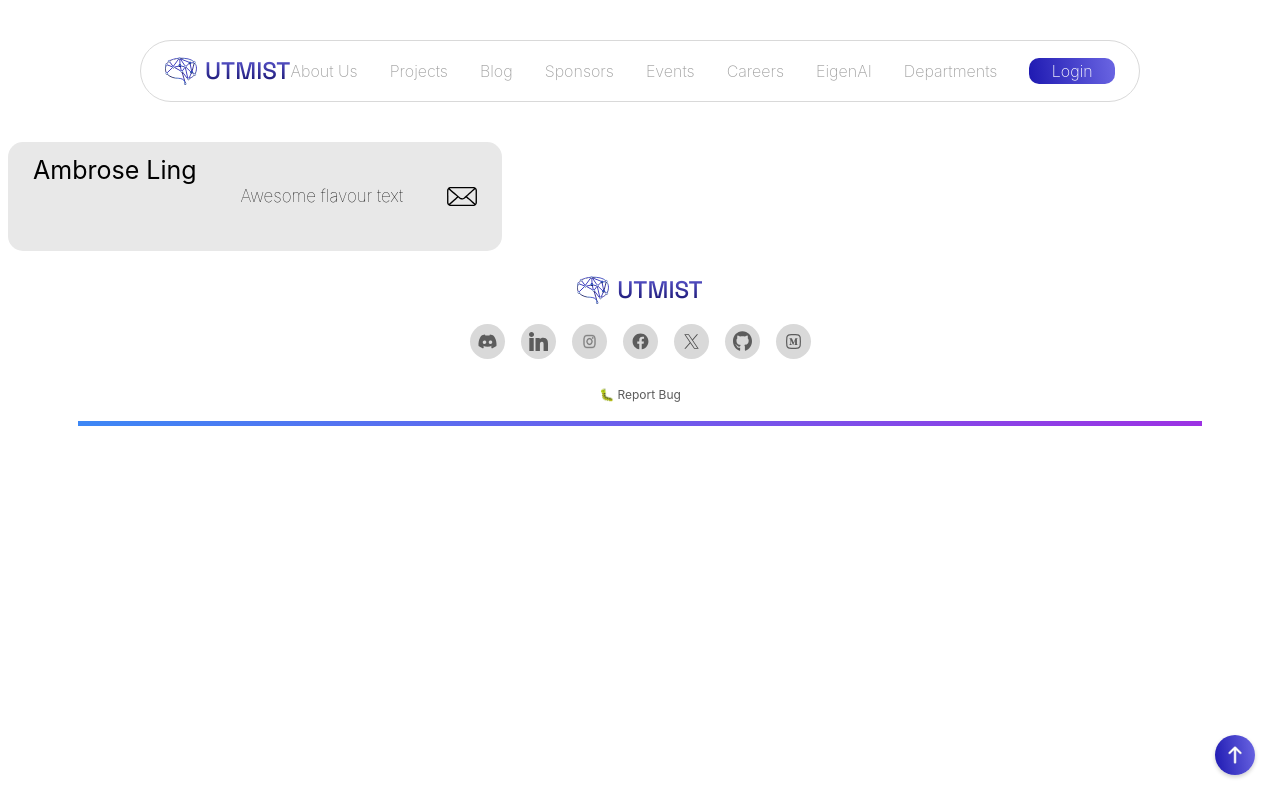
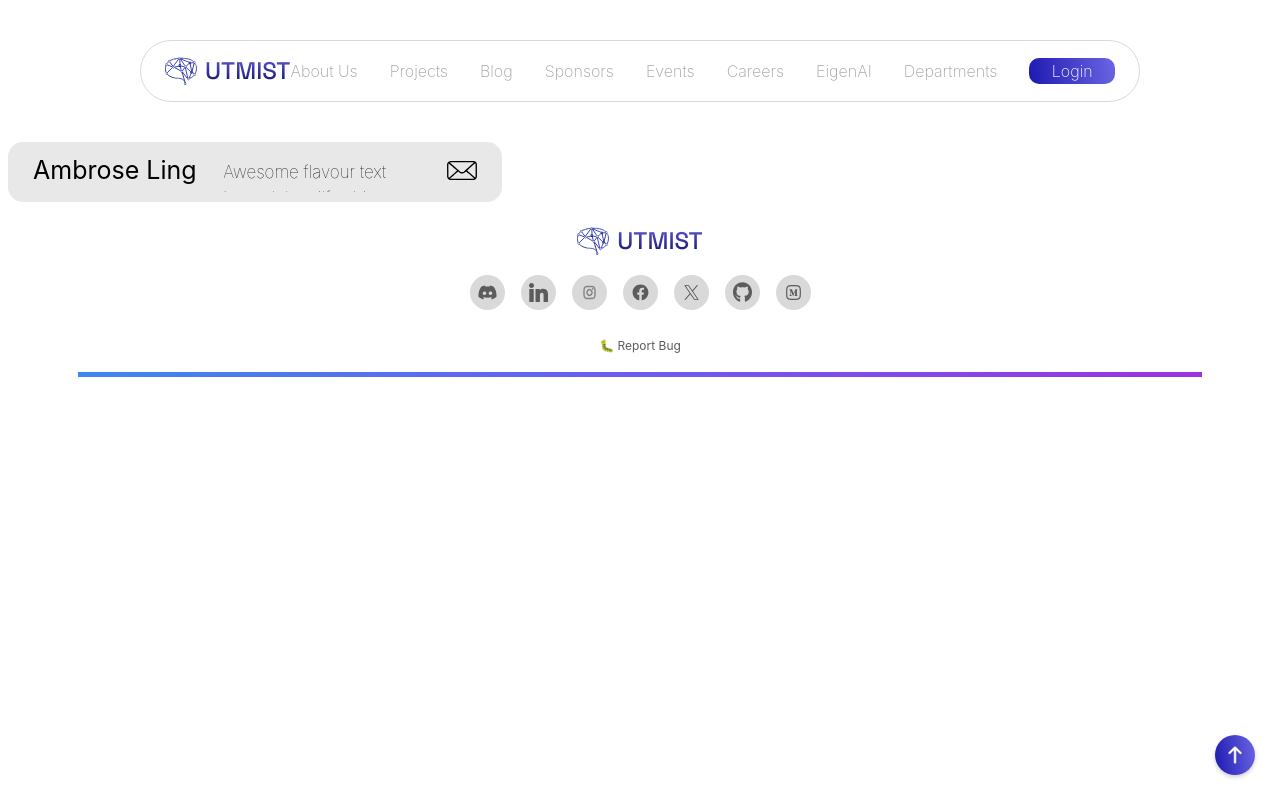
Before and after one commit to UTMIST/UTMIST, a Next.js app in the folder client/: page /departments in a window 1280 px wide. Built offline with nearby package versions, Linux system fonts and the light colour scheme; no server answers.

Commit message:
Added expandable text, started on click to copy

```diff
--- a/client/src/app/departments/page.tsx
+++ b/client/src/app/departments/page.tsx
@@ -6,7 +6,7 @@ export default function Template() {
         <>
             <PersonCard
                 name = "Ambrose Ling"
-                text = "Awesome flavour text"
+                text = "Awesome flavour text lorme ipismdifa ajdn askjdnaklsjdnb lhjkab jhkl bndka bdak jn"
             />
         </>
     )
--- a/client/src/components/memberList.jsx
+++ b/client/src/components/memberList.jsx
@@ -8,23 +8,42 @@ import {useEffect, useState} from "react";
 export function PersonCard(props) {
     const [isExpanded, setIsExpanded] = useState(false);
 
-    useEffect(() => {
-        console.log(`The state is now ${isExpanded}`)
-    }, [isExpanded]);
+    // useEffect(() => {
+    //     console.log(`The state is now ${isExpanded}`)
+    //     console.log(`The object's value is ${document.getElementById("text").style.whitespace}`)
+    //     if (isExpanded) {
+    //         document.getElementById("text").style.whiteSpace = "normal"
+    //     } else {
+    //         document.getElementById("text").style.whiteSpace = "nowrap"
+    //     }
+    // }, [isExpanded]);
 
     return (
         <div className={"person-card"}>
             <p className={'person-name'}>{props.name}</p>
             <button onClick={() => setIsExpanded(!isExpanded)}>
-                <p className={'person-text'}>{props.text}</p>
+                <p className={'person-text'}
+                    style={{
+                        // whiteSpace: isExpanded ? "normal" : "nowrap",
+                        transition: "max-height 0.4s ease",
+                        maxHeight: isExpanded ? "150px" : "40px",
+                }}
+                >{props.text}</p>
             </button>
 
-            <Image
-                src={Mail}
-                alt={'test'}
-                width={30}
+            <div className={'mail-icon'}>
+                <button onClick={() => navigator.clipboard.writeText('test')}>
+                    <Image
+                        src={Mail}
+                        alt={'Mail icon'}
+                        width={30}
+                    />
+                </button>
 
-            />
+                <div className={'copy-me'}>
+                    Click to copy!
+                </div>
+            </div>
         </div>
     )
 }
--- a/client/src/styles/memberList.css
+++ b/client/src/styles/memberList.css
@@ -8,7 +8,8 @@
     display: flex;
     width: 494px;
     /*height: 59px;*/
-    height: 109px;
+    height: fit-content;
+    /*height: 109px;*/
     padding: 10px 25px;
     justify-content: space-between;
     border-radius: 15px;
@@ -16,13 +17,14 @@
 }
 
 .person-card > button {
-    /*text-align: unset;*/
-    /*line-height: normal;*/
+    width: fit-content;
+    height: fit-content;
 }
 
 .person-name {
     font-size: 25px;
     text-overflow: ellipsis;
+    height: fit-content;
     /*max-width: 212px;*/
     flex-shrink: 0.5;
     overflow: hidden;
@@ -36,7 +38,48 @@
     font-size: 17px;
     text-overflow: ellipsis;
     overflow: hidden;
-    white-space: nowrap;
+    text-align: left;
+    /*white-space: nowrap;*/
     cursor: pointer;
     font-weight: lighter;
 }
+
+.person-card > img:hover {
+
+}
+
+.mail-icon {
+    position: relative;
+    height: fit-content;
+    margin-top: 9px;
+    cursor: pointer;
+}
+
+.mail-icon:hover .copy-me {
+    opacity: 1;
+}
+
+.copy-me {
+    position: absolute;
+    bottom: 200%;
+    left: 50%;
+    transform: translateX(-50%);
+    width: 120px;
+    padding: 3px 3px;
+    background-color: #a1a1a1;
+    text-align: center;
+    border-radius: 9px;
+    opacity: 0;
+    transition: opacity 0.1s;
+}
+
+.copy-me::after {
+    content: '';
+    position: absolute;
+    bottom: 0;                 /* position below the box */
+    left: 50%;
+    transform: translateX(-50%) translateY(100%);
+    border-width: 12px;             /* size of the arrow */
+    border-style: solid;
+    border-color: #a1a1a1 transparent transparent transparent; /* top border colored, others transparent */
+}
```
